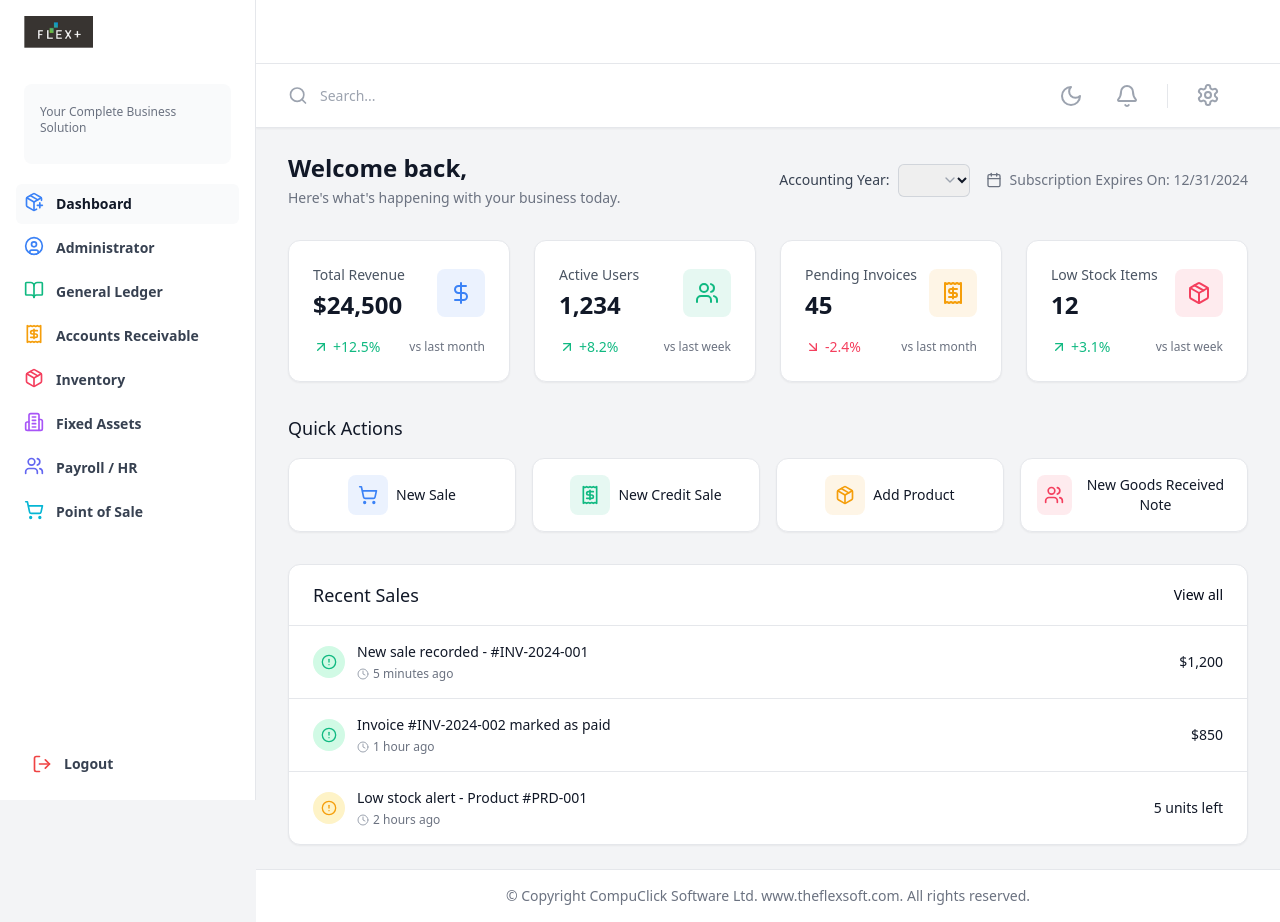
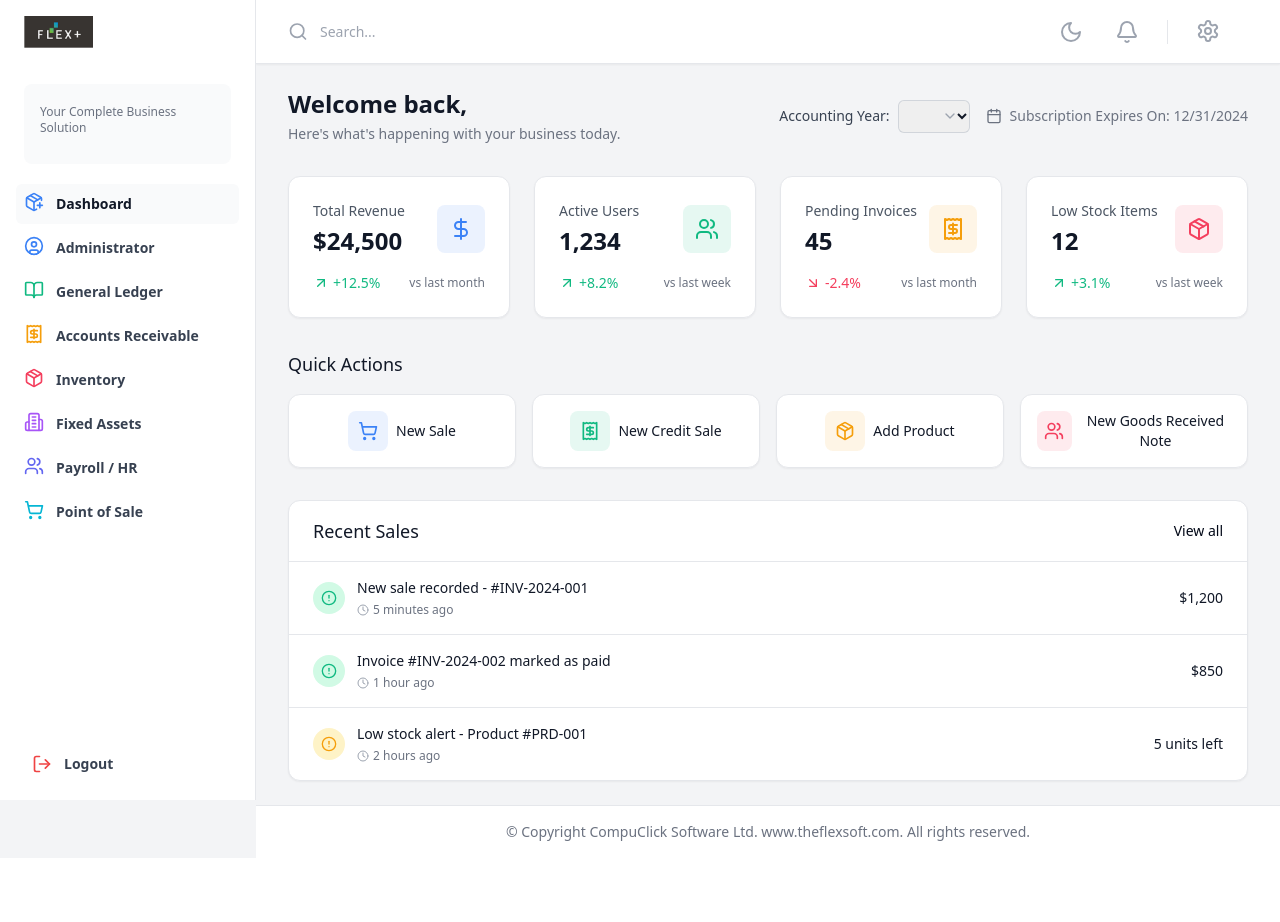
Before and after one commit to Mosesvictor1/FlexSoftwares, a React (Vite) app: page /dashboard in a window 1280 px wide. After the commit the page ends 858 px from the top, so only its background shows below. Built offline with nearby package versions, Linux system fonts and the light colour scheme; sample sign-in values are in the browser's storage.

Commit message:
Project Documentaion

```diff
--- a/src/components/layout/Sidebar.jsx
+++ b/src/components/layout/Sidebar.jsx
@@ -92,7 +92,10 @@ function Sidebar() {
   return (
     <>
       {/* Mobile menu button */}
-      <div className="sticky top-0 z-40 flex h-16 shrink-0 items-center gap-x-4 border-b border-gray-200 bg-white px-4 shadow-sm dark:border-gray-700 dark:bg-gray-800 sm:gap-x-6 sm:px-6 lg:px-8">
+      <div className="flex sticky top-0 z-40 md:hidden h-16 shrink-0 items-center gap-x-4 border-b border-gray-200 bg-white px-4 shadow-sm dark:border-gray-700 dark:bg-gray-800 sm:gap-x-6 sm:px-6 lg:px-8 justify-between">
+        <div className=" text-sm font-semibold leading-6 text-gray-900 dark:text-white">
+          <img src="assets/logo.png" alt="FlexSoft Logo" className="h-8" />
+        </div>
         <button
           type="button"
           className="-m-2.5 p-2.5 text-gray-700 lg:hidden dark:text-gray-200"
@@ -101,9 +104,6 @@ function Sidebar() {
           <span className="sr-only">Open sidebar</span>
           <Menu className="h-6 w-6" aria-hidden="true" />
         </button>
-        <div className="flex-1 text-sm font-semibold leading-6 text-gray-900 dark:text-white">
-          <img src="assets/logo.png" alt="FlexSoft Logo" className="h-8" />
-        </div>
       </div>
 
       {/* Sidebar for mobile */}
--- a/src/pages/dashboard/Dashboard.jsx
+++ b/src/pages/dashboard/Dashboard.jsx
@@ -125,10 +125,10 @@ function Dashboard() {
   }, []);
 
   return (
-    <div className="min-h-screen bg-gray-100 dark:bg-gray-900">
+    <div className="min-h-screen bg-gray-100 dark:bg-gray-900 ">
       <Sidebar />
 
-      <div className="lg:pl-64">
+      <div className="lg:pl-64 ">
         <Topbar userRole={userName} userName={userRole} />
 
         <main className="py-6">
```
Also changed, not shown: 1 other file (tests, documents, lock files or other folders).
